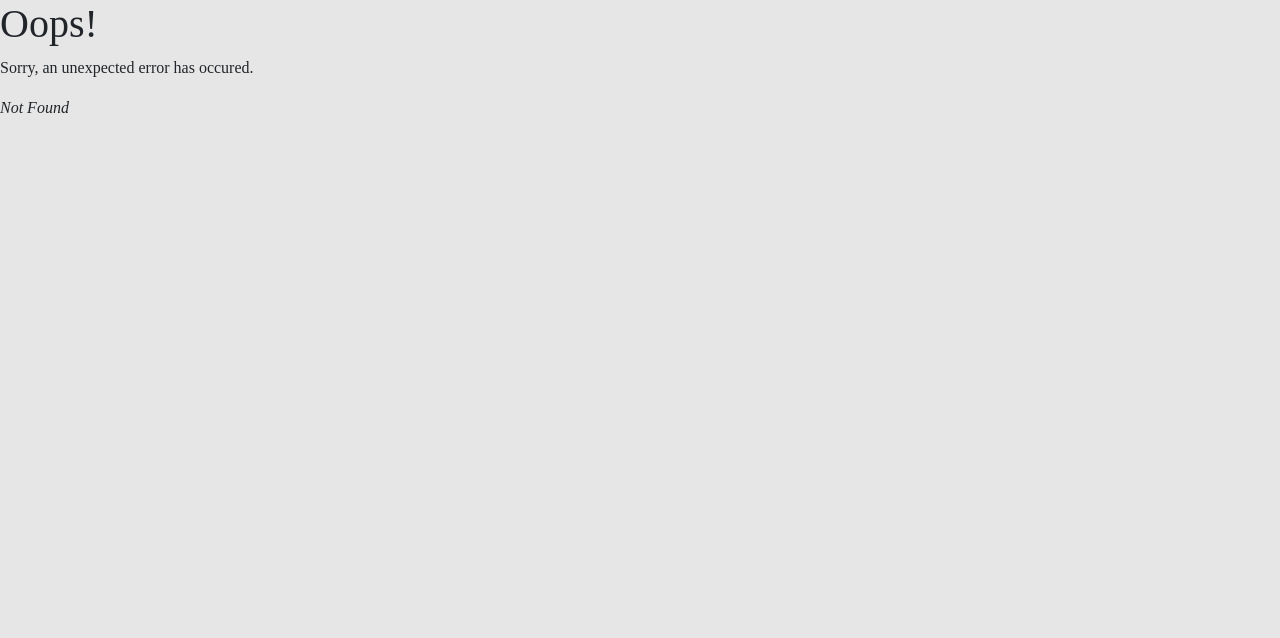
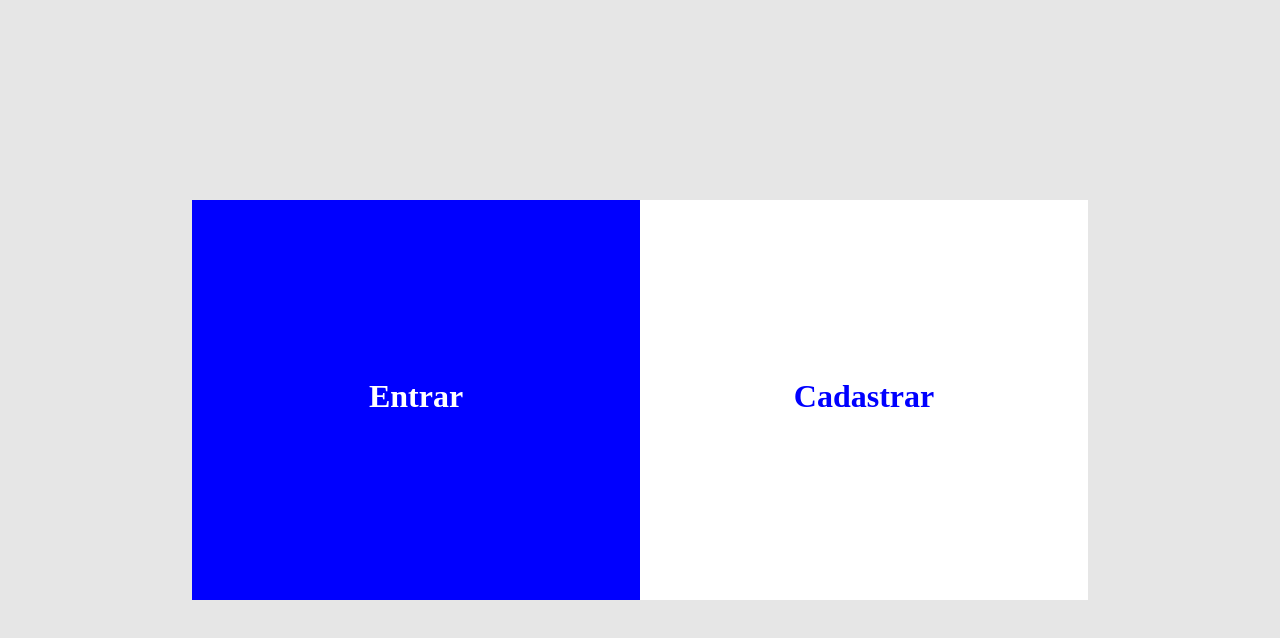
Before and after one commit to kamikazedojapan/Site-de-Noticias, a React (Vite) app in the folder frontend/: page /auth in a window 1280 px wide. Before the commit this address had no page. Shown: the top 638 px of the page. Built offline with nearby package versions, Linux system fonts and the light colour scheme.

Commit message:
auth page

```diff
--- a/frontend/src/components/Navbar/Navbar.jsx
+++ b/frontend/src/components/Navbar/Navbar.jsx
@@ -26,6 +26,10 @@
   function onSearch({ title }) {
     navigate(`/search/${title}`);
     reset();
+  }
+
+  function goAuth() {
+      navigate("/auth")
   }
 
   return (
@@ -57,7 +61,7 @@
           <Logo src={logo} alt="News Flash" />
         </Link>
 
-        <Button>Entrar</Button>
+        <Button onClick={goAuth}>Entrar</Button>
       </Nav>
       {errors.title && <ErrorSpan>{errors.title.message}</ErrorSpan>}
       <Outlet />
--- a/frontend/src/main.jsx
+++ b/frontend/src/main.jsx
@@ -1,31 +1,38 @@
-import { StrictMode } from 'react'
-import { createRoot } from 'react-dom/client'
+import { StrictMode } from "react";
+import { createRoot } from "react-dom/client";
 import { createBrowserRouter, RouterProvider } from "react-router-dom";
-import { Navbar } from './components/Navbar/Navbar.jsx';
-import Home from './pages/Home/Home.jsx';
-import { Search } from './pages/Search/Search.jsx';
-import { GlobalStyled } from './GlobalStyled.jsx';
-import ErrorPage from './pages/ErrorPage/ErrorPage.jsx';
-
+import { Navbar } from "./components/Navbar/Navbar.jsx";
+import Home from "./pages/Home/Home.jsx";
+import { Search } from "./pages/Search/Search.jsx";
+import { GlobalStyled } from "./GlobalStyled.jsx";
+import ErrorPage from "./pages/ErrorPage/ErrorPage.jsx";
+import { Authentication } from "./pages/Authentication/Authentication.jsx";
 
 const router = createBrowserRouter([
   {
     path: "/",
-    element: <Navbar/>,
-    errorElement: <ErrorPage/>,
-    children: [{
-      path: "/",
-      element: <Home/>,
-    }, {
-      path: "/search/:title",
-      element: <Search/>,
-    }],
+    element: <Navbar />,
+    errorElement: <ErrorPage />,
+    children: [
+      {
+        path: "/",
+        element: <Home />,
+      },
+      {
+        path: "/search/:title",
+        element: <Search />,
+      },
+    ],
+  },
+  {
+    path: "/auth",
+    element: <Authentication/>
   }
-])
+]);
 
-createRoot(document.getElementById('root')).render(
+createRoot(document.getElementById("root")).render(
   <StrictMode>
-    <GlobalStyled/>
-    <RouterProvider router={router}/>
-  </StrictMode>,
-)
+    <GlobalStyled />
+    <RouterProvider router={router} />
+  </StrictMode>
+);
--- /dev/null
+++ b/frontend/src/pages/Authentication/Authentication.jsx
@@ -0,0 +1,14 @@
+import { AuthContainer, Section } from "./AuthenticationStyled";
+
+export function Authentication() {
+    return(
+        <AuthContainer>
+            <Section type= "signin">
+                <h2>Entrar</h2>
+            </Section>
+            <Section type= "signup">
+                <h2>Cadastrar</h2>
+            </Section>
+        </AuthContainer>
+    );
+}
--- /dev/null
+++ b/frontend/src/pages/Authentication/AuthenticationStyled.jsx
@@ -0,0 +1,35 @@
+import styled from 'styled-components'
+
+export const AuthContainer = styled.div`
+    height: 100vh;
+    display: flex;
+    justify-content: center;
+    align-items: center;
+    width: 70%;
+    margin: 0 auto;
+
+    form {
+        display: flex;
+        flex-direction: column;
+        gap: 0.5rem;
+        width: 100%
+    }
+`
+
+export const Section = styled.section`
+    display: flex;
+    flex-direction: column;
+    justify-content: center;
+    width: 100%;
+    height: 400px;
+    padding: 2rem;
+    gap: 1rem;
+    background-color: ${(props) => (props.type === "signin" ? "blue" : "white")};
+    color: ${(props) => (props.type === "signup" ? "blue" : "white")};
+
+    h2 {
+        font-size: 2rem;
+        text-align: center;
+        font-weight: 700;
+    }
+`
```
